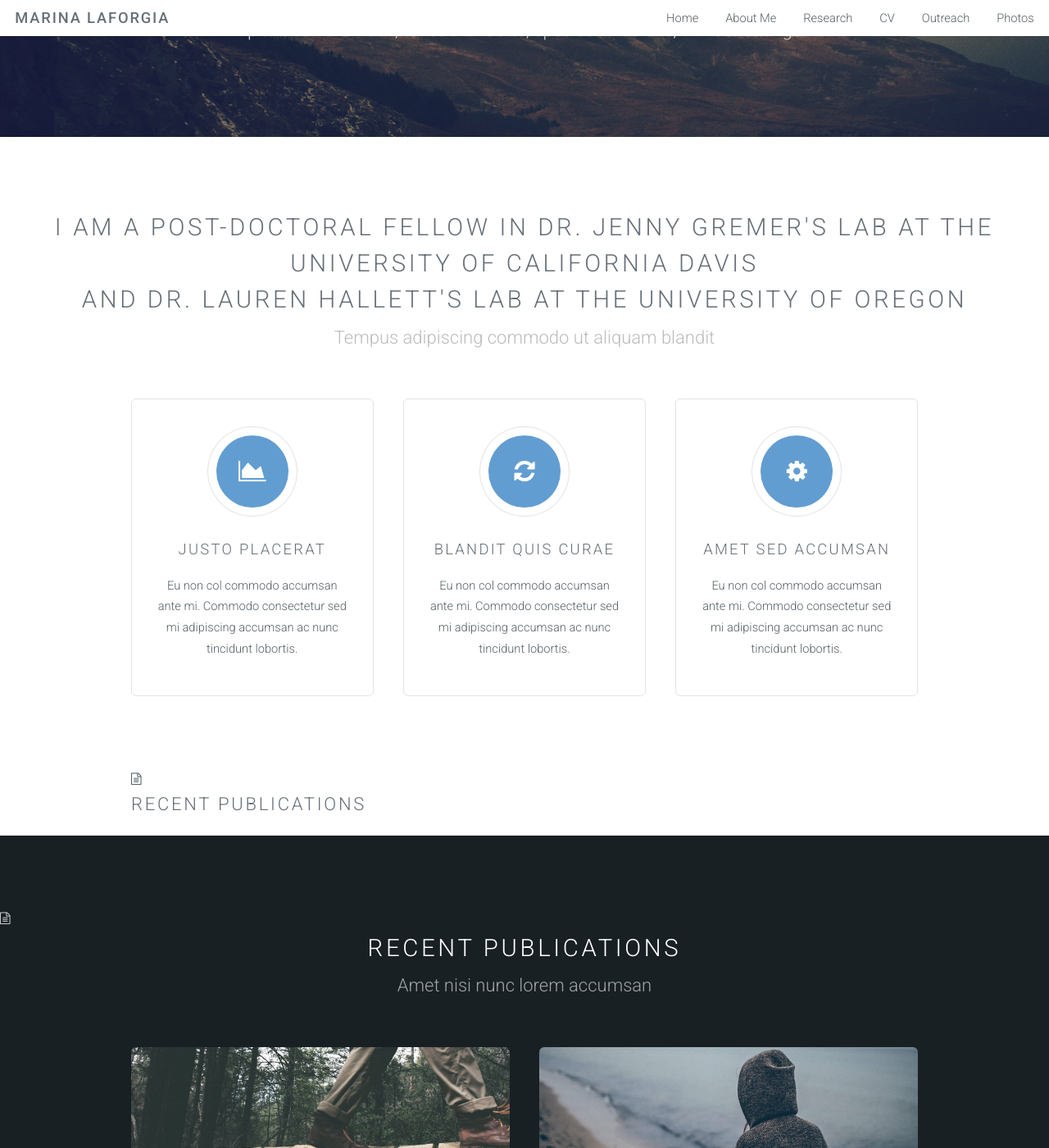
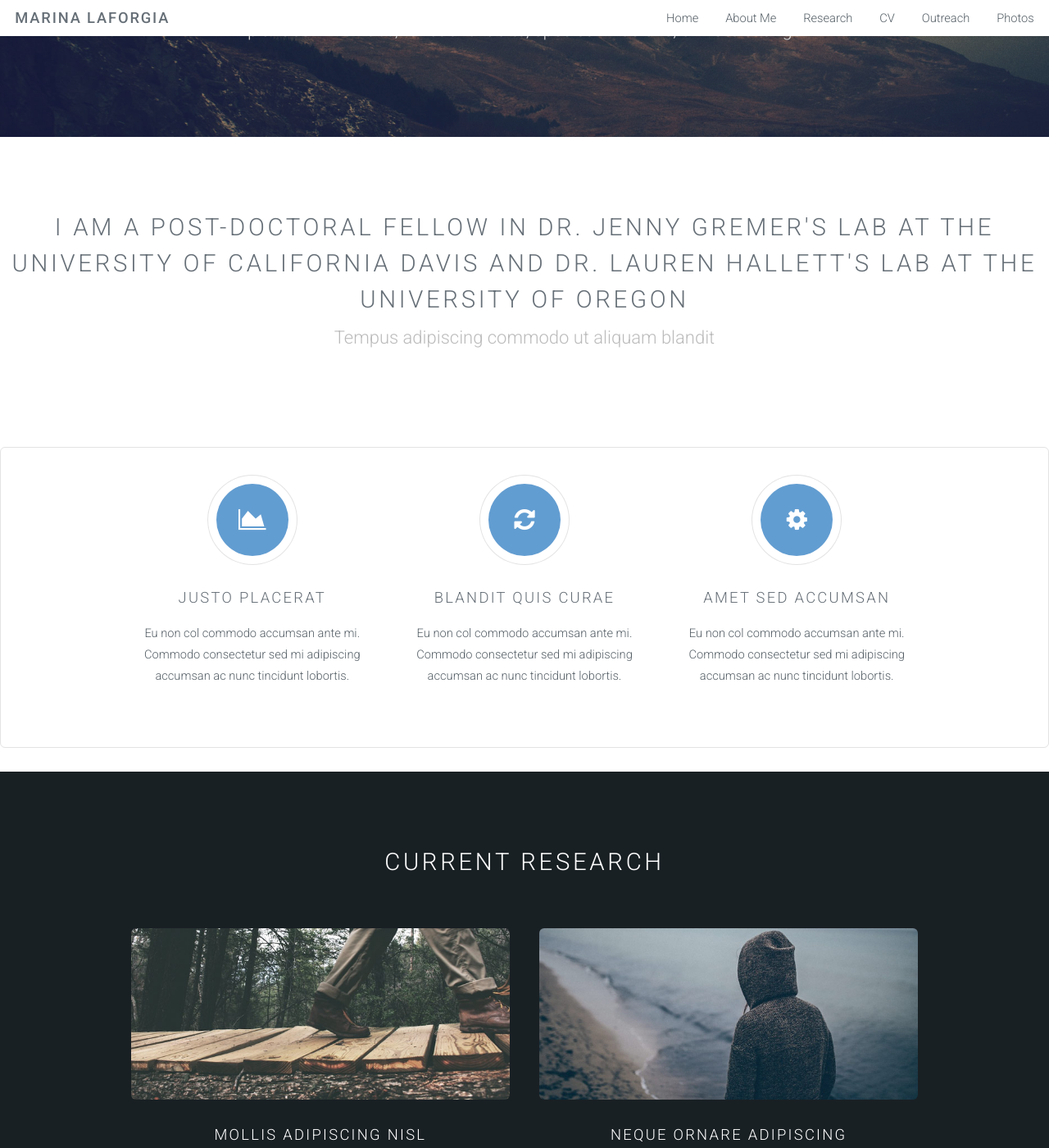
Before and after one commit to marinalaforgia/marinalaforgia.github.io, a Jekyll site: the page built from index.html, in a window 1280 px wide and 1400 px high, scrolled down 192 px. Shown: the whole window at 82% size. Built offline with Jekyll 4.4.1, drawn with Linux system fonts in a browser that asks for light colours.

Commit message:
Update index.html

```diff
--- a/index.html
+++ b/index.html
@@ -5,27 +5,30 @@ layout: landing-page
 		<!-- One -->
 			<section id="one" class="wrapper style1">
 				<header class="major">
-					<h2>I am a Post-Doctoral fellow in Dr. Jenny Gremer's lab at the University of California Davis <br> and Dr. Lauren Hallett's lab at the University of Oregon</h2>
+					<h2>I am a Post-Doctoral fellow in Dr. Jenny Gremer's lab at the University of California Davis and Dr. Lauren Hallett's lab at the University of Oregon</h2>
 					<p>Tempus adipiscing commodo ut aliquam blandit</p>
 				</header>
+			</section>
+
+			<section class="special box">
 				<div class="container">
 					<div class="row">
 						<div class="4u">
-							<section class="special box">
+							<section>
 								<i class="icon fa-area-chart major"></i>
 								<h3>Justo placerat</h3>
 								<p>Eu non col commodo accumsan ante mi. Commodo consectetur sed mi adipiscing accumsan ac nunc tincidunt lobortis.</p>
 							</section>
 						</div>
 						<div class="4u">
-							<section class="special box">
+							<section>
 								<i class="icon fa-refresh major"></i>
 								<h3>Blandit quis curae</h3>
 								<p>Eu non col commodo accumsan ante mi. Commodo consectetur sed mi adipiscing accumsan ac nunc tincidunt lobortis.</p>
 							</section>
 						</div>
 						<div class="4u">
-							<section class="special box">
+							<section>
 								<i class="icon fa-cog major"></i>
 								<h3>Amet sed accumsan</h3>
 								<p>Eu non col commodo accumsan ante mi. Commodo consectetur sed mi adipiscing accumsan ac nunc tincidunt lobortis.</p>
@@ -36,17 +39,10 @@ layout: landing-page
 			</section>
 
 		<!-- Two -->
-			<header class="special container">
-					<span class="icon fa-file-text-o"></span>
-					<h2>Recent publications </h2>
-
-				</header>
 
 			<section id="two" class="wrapper style2">
-				<span class="icon fa-file-text-o"></span>
 				<header class="major">
-					<h2>Recent Publications</h2>
-					<p>Amet nisi nunc lorem accumsan</p>
+					<h2>Current Research</h2>
 				</header>
 				<div class="container">
 					<div class="row">
```
